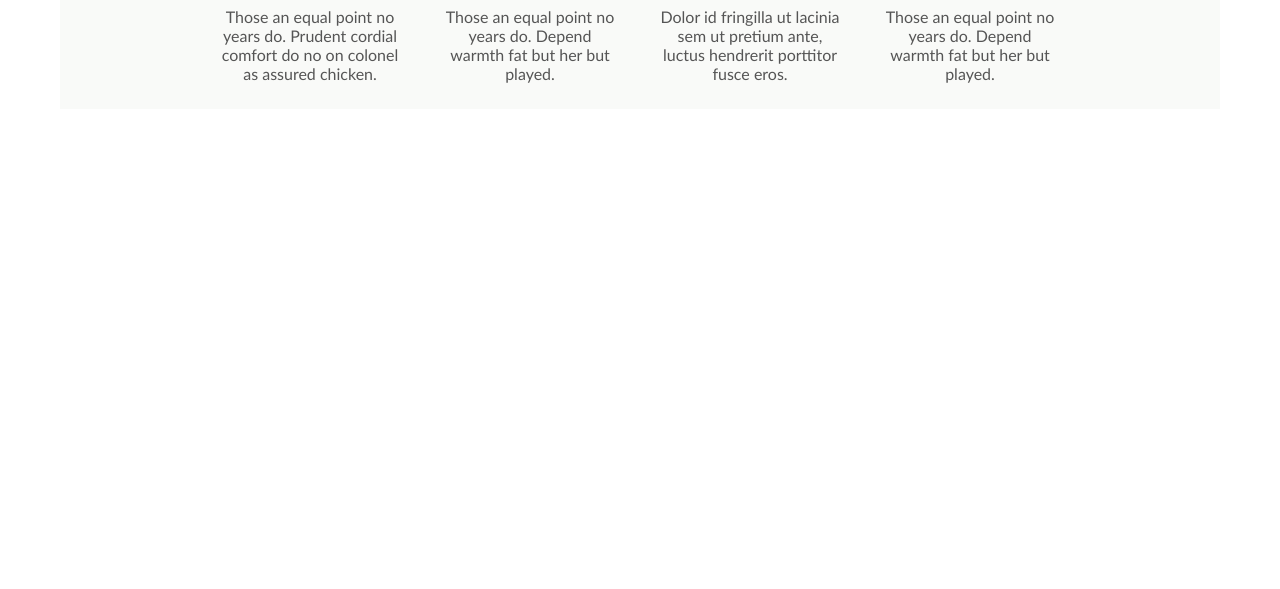
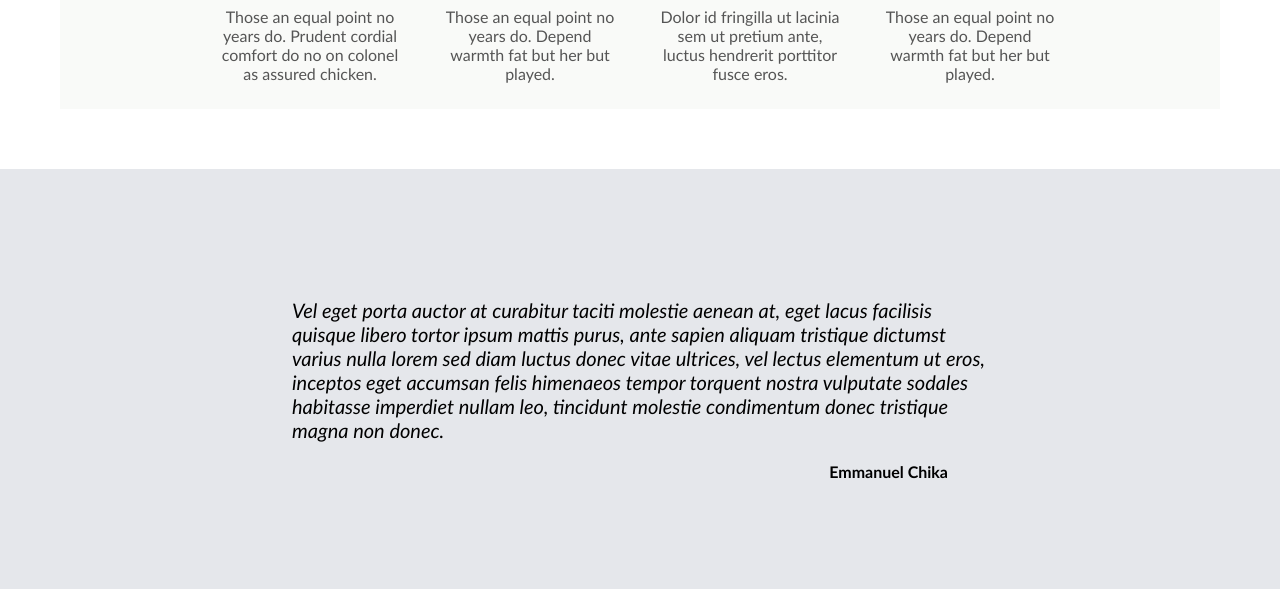
Before and after one commit to RaphDasilva/Project-Landing-Page, a plain HTML site: page index.html in a window 1280 px wide. Shown: the part 1031-1620 px from the top of the page. Before the commit the page ends 1200 px from the top, so only its background shows below. Drawn offline with Linux system fonts and the light colour scheme.

Commit message:
Created section three of the page

```diff
--- a/index.html
+++ b/index.html
@@ -52,5 +52,16 @@
         </div>
        </div>
     </div>
+
+
+    <div class="thired-section">
+        <div class="texts">
+            <p>Vel eget porta auctor at curabitur taciti molestie aenean at, eget lacus facilisis quisque libero tortor ipsum mattis purus, ante sapien aliquam tristique dictumst varius nulla lorem sed diam luctus donec vitae ultrices, vel lectus elementum ut eros, inceptos eget accumsan felis himenaeos tempor torquent nostra vulputate sodales habitasse imperdiet nullam leo, tincidunt molestie condimentum donec tristique magna non donec.</p>
+            <b>Emmanuel Chika</b>
+        </div>
+    </div>
+
+
+
 </body>
 </html>
--- a/style.css
+++ b/style.css
@@ -112,3 +112,31 @@ button{
     margin-bottom: 50px;
     font-size: 50px;
 }
+
+.thired-section{
+    display: flex;
+    background-color: #e5e7eb;
+    justify-content: center;
+    align-items: center;
+    padding: 60px;
+    height: 300px;
+}
+
+.thired-section .texts{
+    width: 60%;
+    display: flex;
+    flex-direction: column;
+}
+
+.texts p{
+    font-size: 20px;
+    font-style: italic;
+    font-weight: lighter;
+}
+
+.texts b{
+    display: flex;
+    justify-content: flex-end;
+    margin-right: 40px;
+    font-weight: bolder;
+}
```
